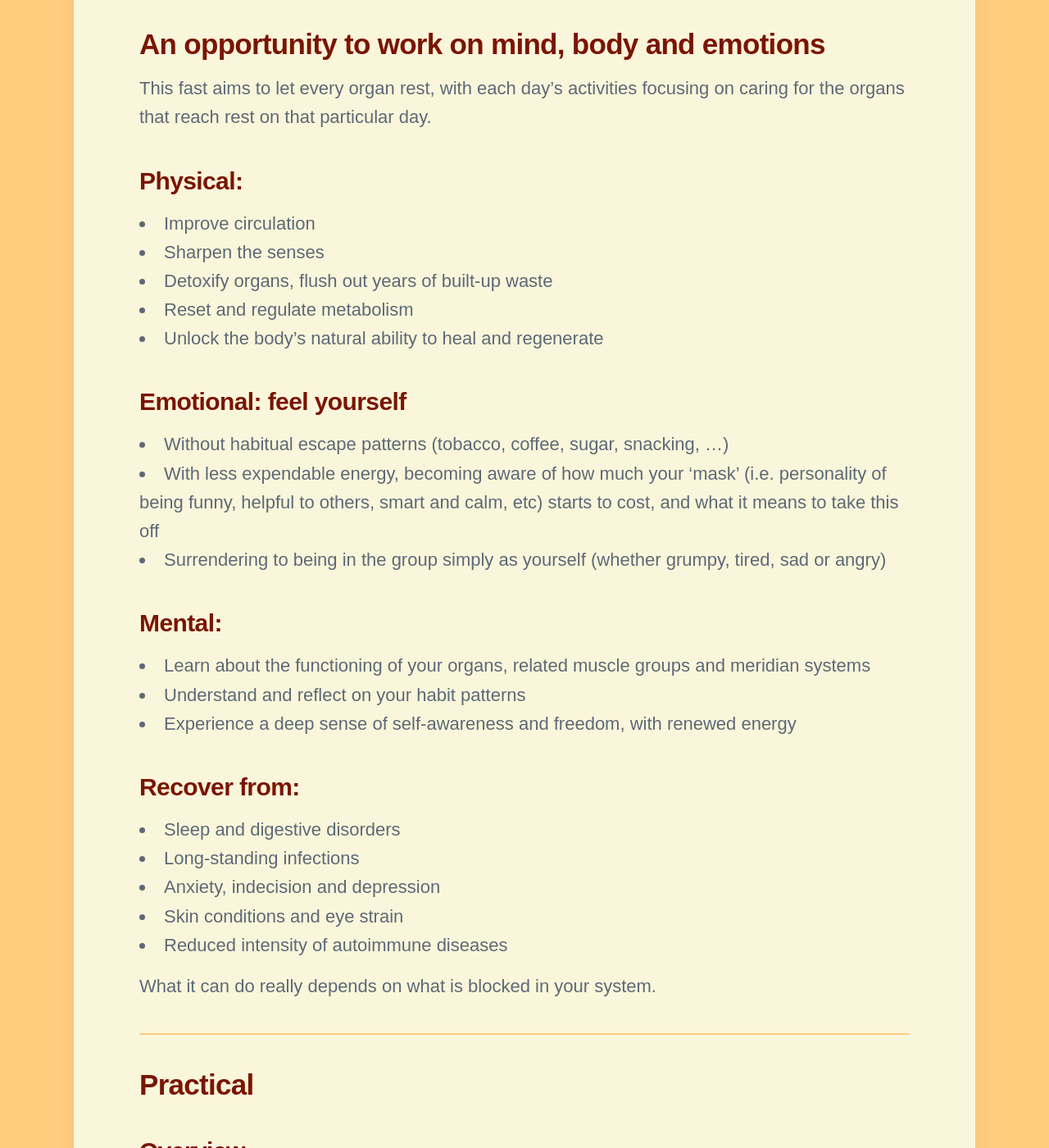
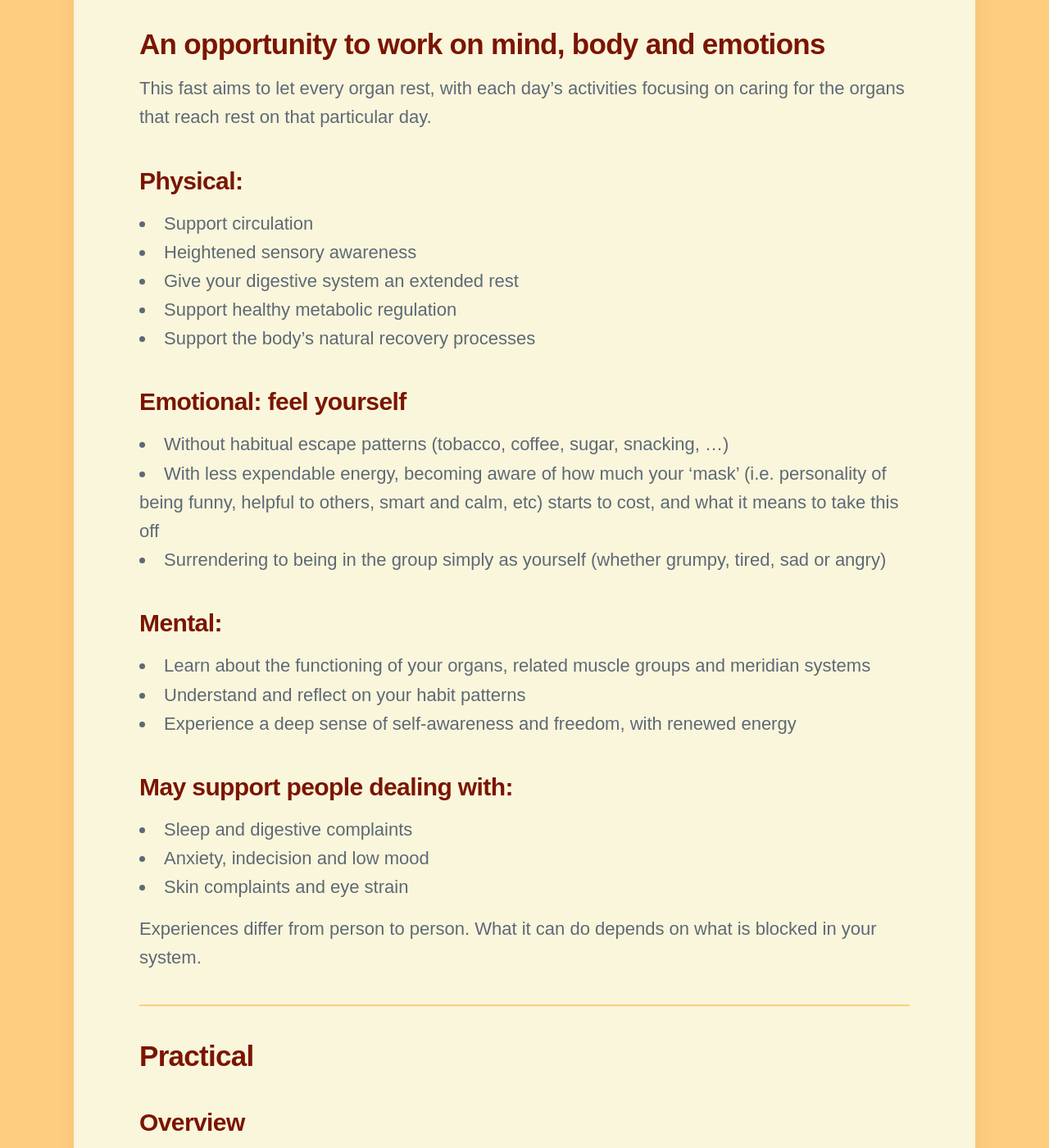
Before and after one commit to threekeytherapy/threekeytherapy.com, a Jekyll site: the page built from _workshops/fast-retreat.md, in a window 1280 px wide and 1400 px high, scrolled down 1799 px. Shown: the whole window at 82% size. Built offline with Jekyll 4.4.1, drawn with Linux system fonts in a browser that asks for light colours; nearby versions of some CDN libraries; some web fonts are replaced.

Commit message:
clean up

```diff
--- a/_includes/footer.html
+++ b/_includes/footer.html
@@ -9,9 +9,9 @@
 			<br><br>
 			<a href="https://catcollectief.nl/">Registered with CAT</a>
 			<a>KvK: 90334949</a>
-			<a></a>BTW: NL004807772B79</a>
+			<a>BTW: NL004807772B79</a>
 			<br><br>
-			<a href="../privacy-policy">Privacy policy</a>
+			<a href="/privacy-policy">Privacy policy</a>
 			<a href="/terms-and-conditions">Terms and conditions</a>
 			<a href="https://github.com/threekeytherapy/threekeytherapy.com">This site on GitHub</a>
 
--- a/_workshops/fast-retreat.md
+++ b/_workshops/fast-retreat.md
@@ -5,7 +5,6 @@ description: When you need a reset, but can't do it alone.<br><br> A 3-day guide
 featured_image: /images/mv-fast.jpg
 homepage_image: /images/mv-fast.jpg
 date: 2023-11-04 00:00:00
-redirects_from:
 ---
 
 > It takes 3 days until the last thing you consumed leaves your body. Without a longer fast, your organs do not **ever** get the chance to fully rest.
@@ -34,11 +33,11 @@ The fast will be led by [Steffen Lundgaard](https://manuvision.es/en/steffen-en/
 This fast aims to let every organ rest, with each day's activities focusing on caring for the organs that reach rest on that particular day.
 
 ### Physical:
-- Improve circulation
-- Sharpen the senses
-- Detoxify organs, flush out years of built-up waste
-- Reset and regulate metabolism
-- Unlock the body's natural ability to heal and regenerate
+- Support circulation
+- Heightened sensory awareness
+- Give your digestive system an extended rest
+- Support healthy metabolic regulation
+- Support the body's natural recovery processes
 
 ### Emotional: feel yourself
 - Without habitual escape patterns (tobacco, coffee, sugar, snacking, ...)
@@ -50,14 +49,12 @@ This fast aims to let every organ rest, with each day's activities focusing on c
 - Understand and reflect on your habit patterns
 - Experience a deep sense of self-awareness and freedom, with renewed energy
 
-### Recover from:
-- Sleep and digestive disorders
-- Long-standing infections
-- Anxiety, indecision and depression
-- Skin conditions and eye strain
-- Reduced intensity of autoimmune diseases
+### May support people dealing with:
+- Sleep and digestive complaints
+- Anxiety, indecision and low mood
+- Skin complaints and eye strain
 
-What it can do really depends on what is blocked in your system.
+Experiences differ from person to person. What it can do depends on what is blocked in your system.
 
 ---
 
```
Also changed, not shown: _workshops/education.md (+0 -1 lines), _workshops/seminar.md (+0 -1 lines), _workshops/somatic-therapy.md (+3 -2 lines), _workshops/training.md (+1 -1 lines).
